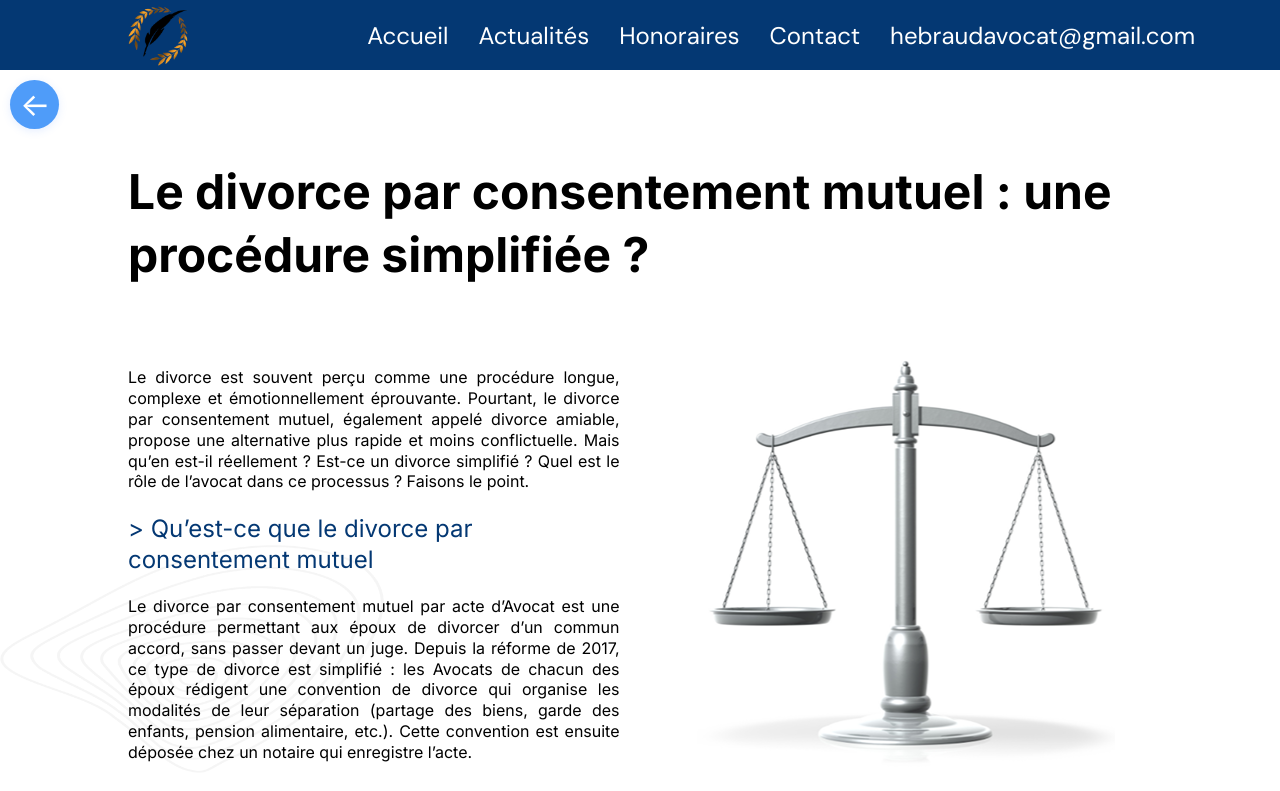
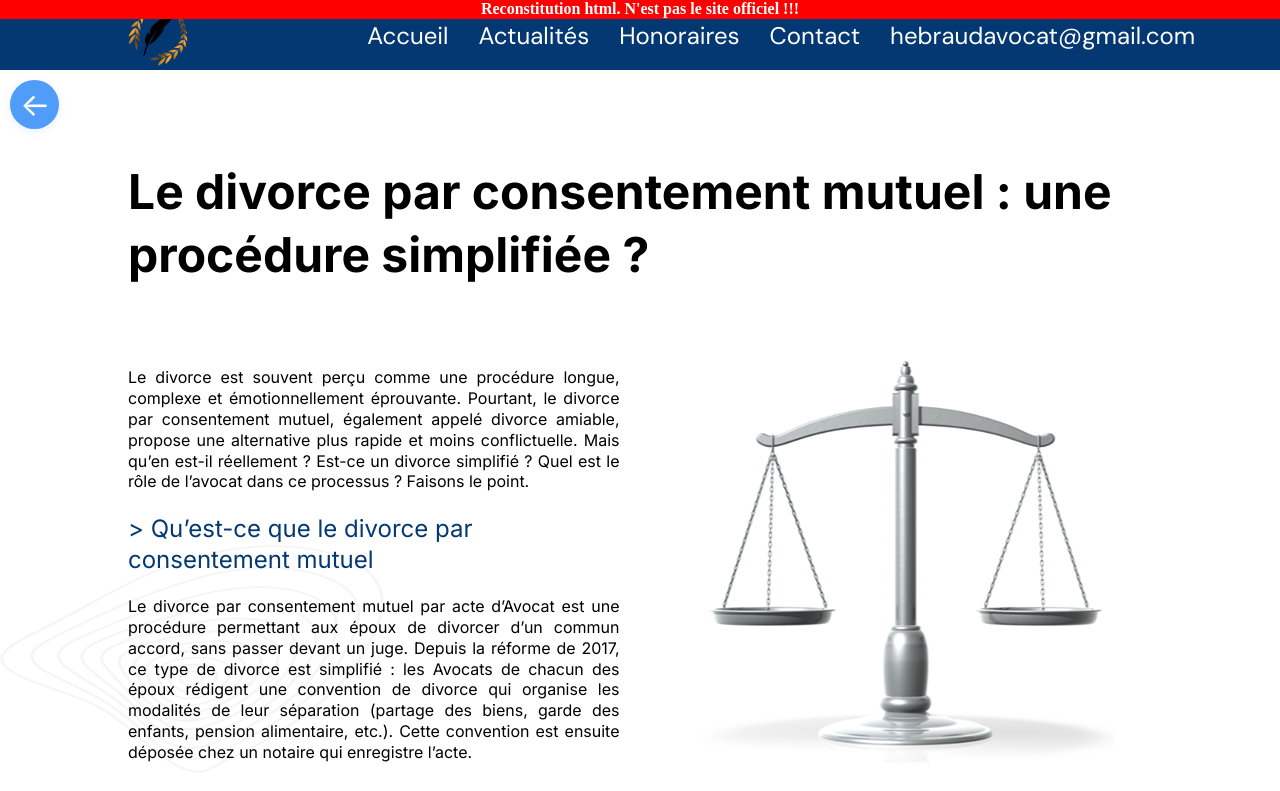
Before and after one commit to RemiFM-Pro/RemiFM-Pro, a plain HTML site: page archives/Marine-HEBRAUD/actualite-details-dcm.html in a window 1280 px wide. Shown: the top 791 px of the page. Drawn offline with Linux system fonts and the light colour scheme.

Commit message:
Add warning banner to actualite-details-dcm.html

```diff
--- a/archives/Marine-HEBRAUD/actualite-details-dcm.html
+++ b/archives/Marine-HEBRAUD/actualite-details-dcm.html
@@ -11,6 +11,9 @@
         <link rel="stylesheet" href="style.css"/>
     </head>
 	<body>
+		<div style="width: 100%; height: 19px; background-color: #ff0000; padding: 0px; position: fixed; top: 0; left: 0; z-index: 9999; color: #ffffff; text-align: center; font-size: 16px; font-weight: bold;">
+			<p style="margin: 0; padding: 0;">Reconstitution html. N'est pas le site officiel !!!</p>
+		</div>
 		<header class="enTête">
 			<!-- Logo -->
 
```
